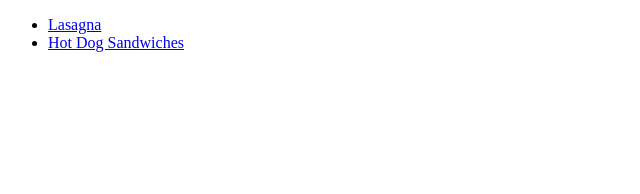
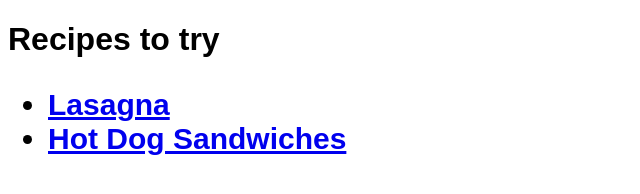
Before and after one commit to mvanglahn/odin-recipes, a plain HTML site: page index.html in a window 1280 px wide. Shown: the whole page, without its empty margins (0-640 px from the left). Drawn offline with Linux system fonts and the light colour scheme.

Commit message:
adding styles

```diff
--- a/index.html
+++ b/index.html
@@ -5,8 +5,10 @@
     <meta http-equiv="X-UA-Compatible" content="IE=edge">
     <meta name="viewport" content="width=device-width, initial-scale=1.0">
     <title>Document</title>
+    <link rel="stylesheet" href="style.css">
 </head>
 <body>
+    <h1>Recipes to try</h1>
     <ul>
         <li><a href="recipes/lasagna.html">Lasagna</a></li>
         <li><a href="recipes/hotdog.html">Hot Dog Sandwiches</a></li>
--- /dev/null
+++ b/style.css
@@ -0,0 +1,8 @@
+* {
+    font-family: Arial;
+}
+
+ul {
+    font-weight: bold;
+    font-size: 30px;
+}
```
